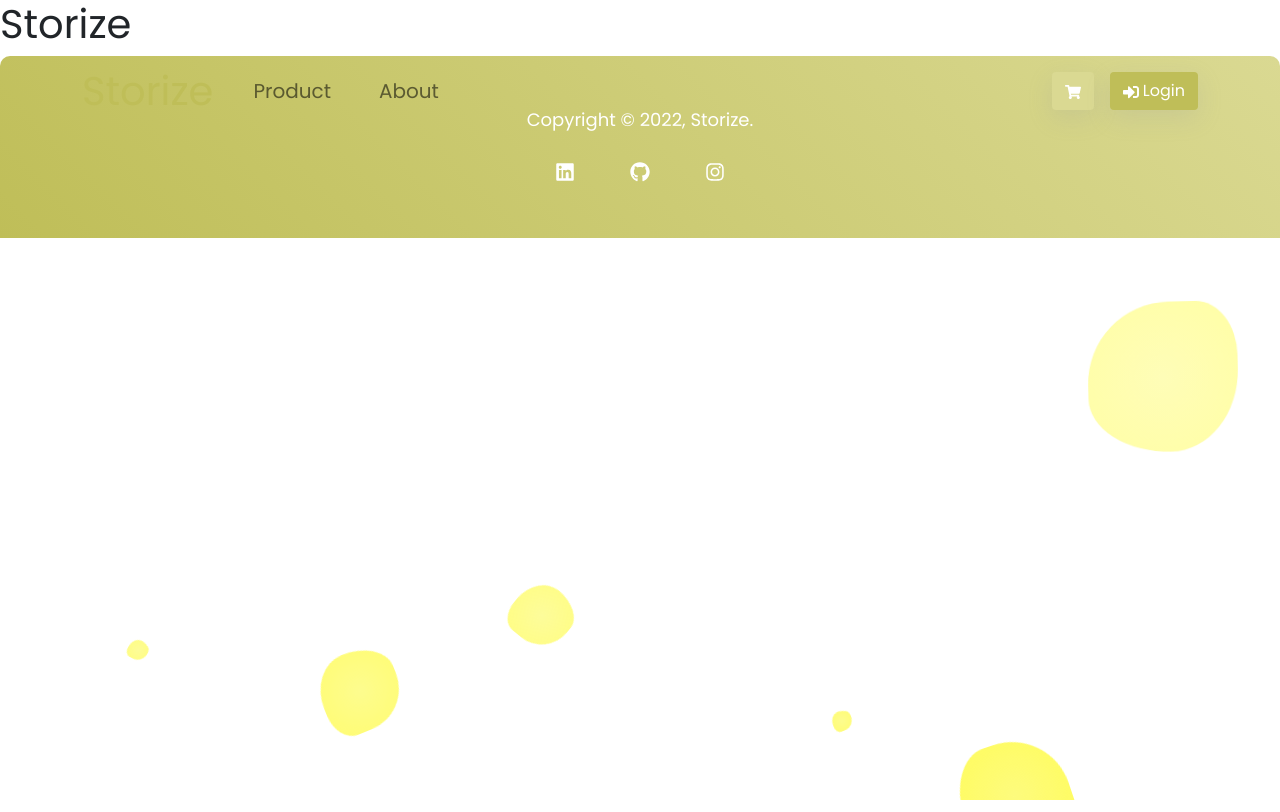
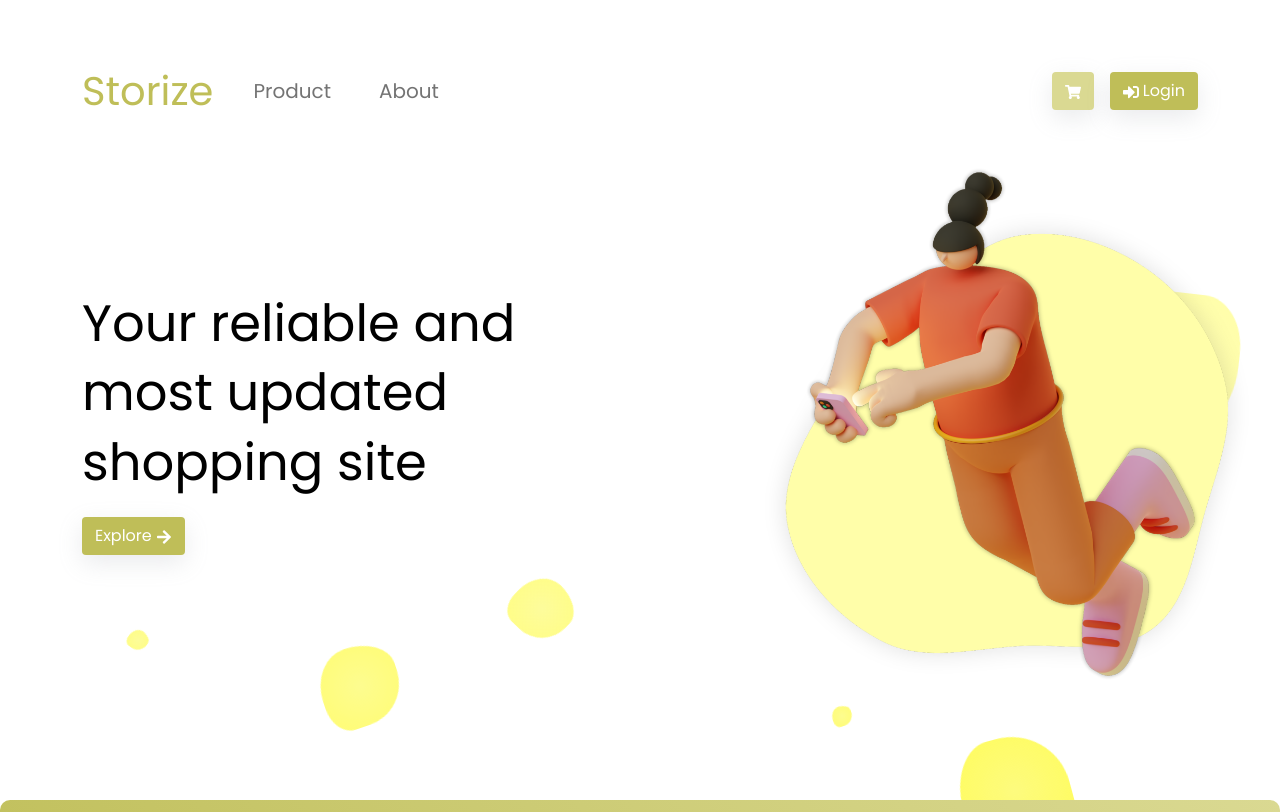
Before and after one commit to leonardo-lim/storize-next-ts, a Next.js app: page / in a window 1280 px wide. Shown: the top 812 px of the page. Built offline with nearby package versions, Linux system fonts and the light colour scheme.

Commit message:
Add home page view

```diff
--- a/pages/index.tsx
+++ b/pages/index.tsx
@@ -1,7 +1,56 @@
 import type { NextPage } from 'next';
+import Head from 'next/head';
+import Link from 'next/link';
+import styled from 'styled-components';
+import { FaArrowRight } from 'react-icons/fa';
+
+const Tagline = styled.h1`
+    font-size: 4vw;
+`;
+
+const Img = styled.img`
+    width: auto;
+    height: 35vh;
+
+    @media (min-width: 576px) {
+        & {
+            width: auto;
+            height: 50vh;
+        }
+    }
+
+    @media (min-width: 992px) {
+        & {
+            width: auto;
+            height: 65vh;
+        }
+    }
+`;
 
 const Home: NextPage = () => {
-    return <h1>Storize</h1>;
+    return (
+        <>
+            <Head>
+                <title>Storize</title>
+            </Head>
+
+            <div className="container">
+                <div className="row min-vh-100 pt-5 d-flex align-items-center text-black">
+                    <div className="col-lg-7 col-12">
+                        <Tagline>Your reliable and</Tagline>
+                        <Tagline>most updated</Tagline>
+                        <Tagline>shopping site</Tagline>
+                        <Link href="/products">
+                            <a className="btn btn-gold mt-3">Explore <FaArrowRight /></a>
+                        </Link>
+                    </div>
+                    <div className="col-lg-5 col-12">
+                        <Img src="/img/scrolling.png" className="d-block ms-auto" alt="Scrolling" />
+                    </div>
+                </div>
+            </div>
+        </>
+    );
 };
 
 export default Home;
```
